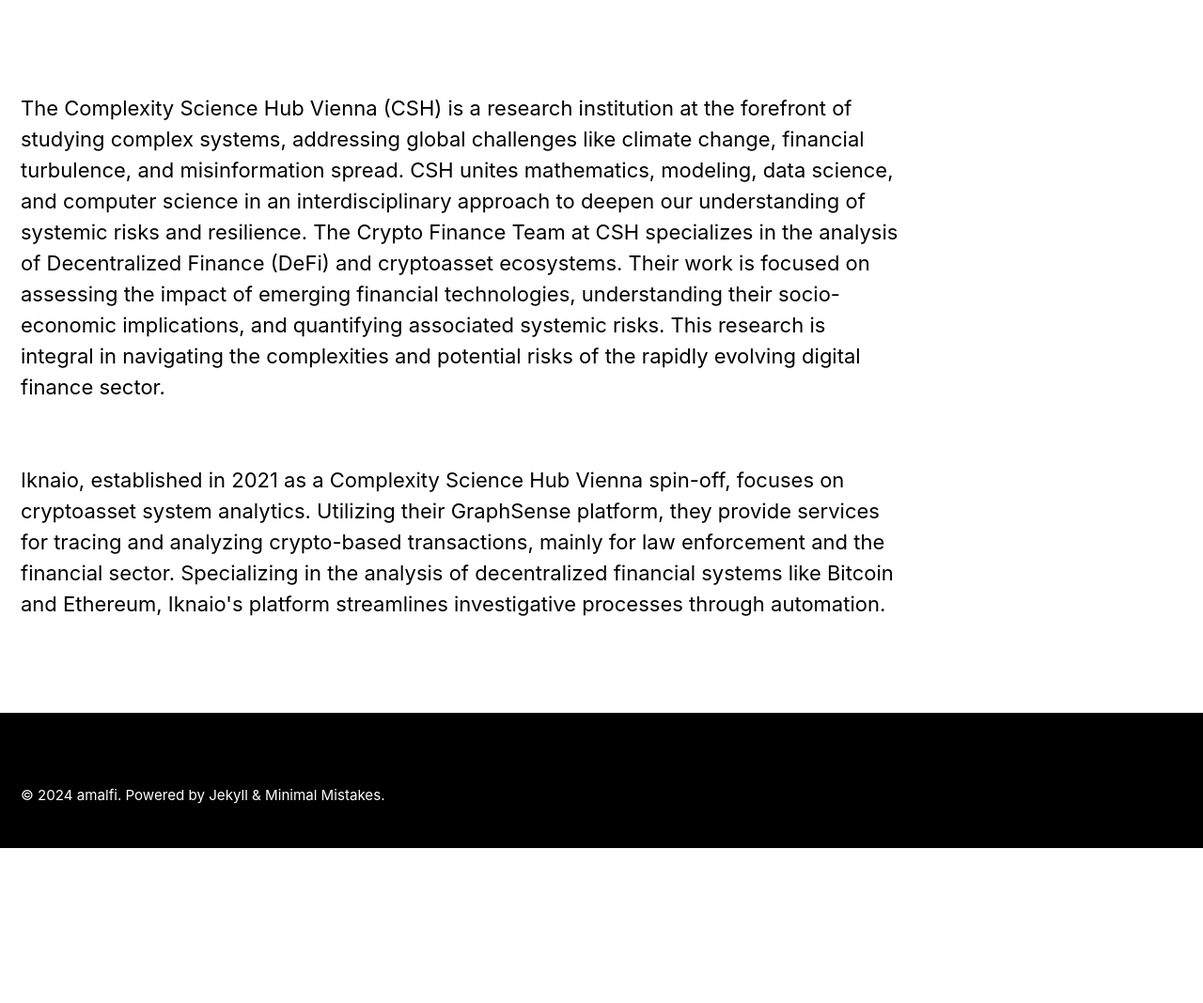
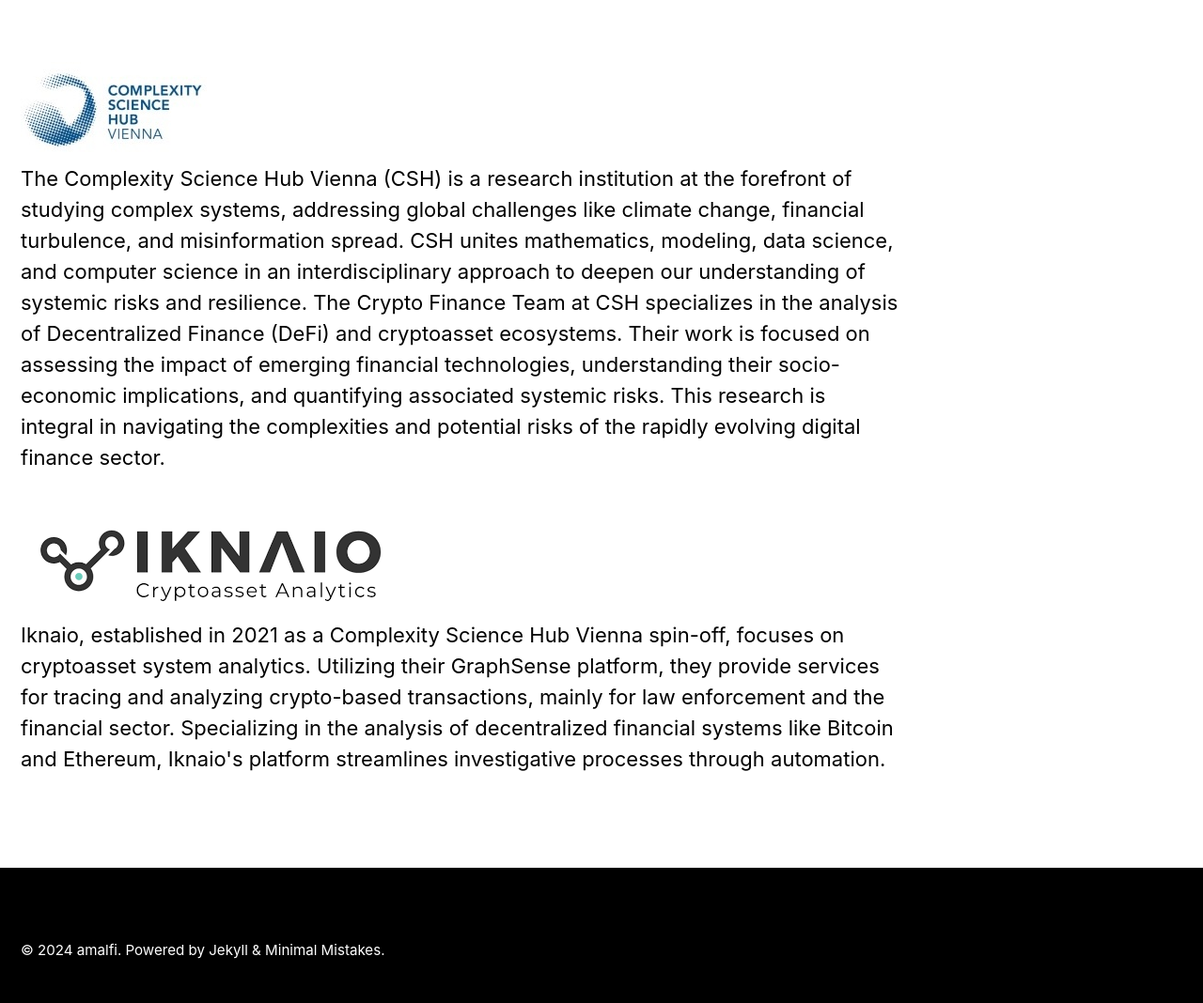
Before and after one commit to StefanKit/defitrace-website, a Jekyll site: the page built from consortium.html, in a window 1280 px wide. Shown: the part 379-1447 px from the top of the page at 94% size. Built offline with Jekyll 4.4.1, drawn with Linux system fonts in a browser that asks for light colours; cached includes are drawn as plain includes; before the commit the page ends 1282 px from its top, so only the background shows below that.

Commit message:
changed url for images

```diff
--- a/consortium.html
+++ b/consortium.html
@@ -8,13 +8,14 @@
 ---
 
 
-<img src="{{ site.url }}{{ site.baseurl }}/assets/images/csh.jpeg" alt=""> <br />
+<img src="{{ '/assets/images/csh.jpeg' | relative_url }}" alt=""> <br />
 
 
 The Complexity Science Hub Vienna (CSH) is a research institution at the forefront of studying complex systems, addressing global challenges like climate change, financial turbulence, and misinformation spread. CSH unites mathematics, modeling, data science, and computer science in an interdisciplinary approach to deepen our understanding of systemic risks and resilience. The Crypto Finance Team at CSH specializes in the analysis of Decentralized Finance (DeFi) and cryptoasset ecosystems. Their work is focused on assessing the impact of emerging financial technologies, understanding their socio-economic implications, and quantifying associated systemic risks. This research is integral in navigating the complexities and potential risks of the rapidly evolving digital finance sector. <br />
 
 
 <br />
-<img src="{{ site.url }}{{ site.baseurl }}/assets/images/iknaio.png" alt=""> <br />
+<img src="{{ '/assets/images/iknaio.png' | relative_url }}" alt="">
+ <br />
 
 Iknaio, established in 2021 as a Complexity Science Hub Vienna spin-off, focuses on cryptoasset system analytics. Utilizing their GraphSense platform, they provide services for tracing and analyzing crypto-based transactions, mainly for law enforcement and the financial sector. Specializing in the analysis of decentralized financial systems like Bitcoin and Ethereum, Iknaio's platform streamlines investigative processes through automation. <br />
```
